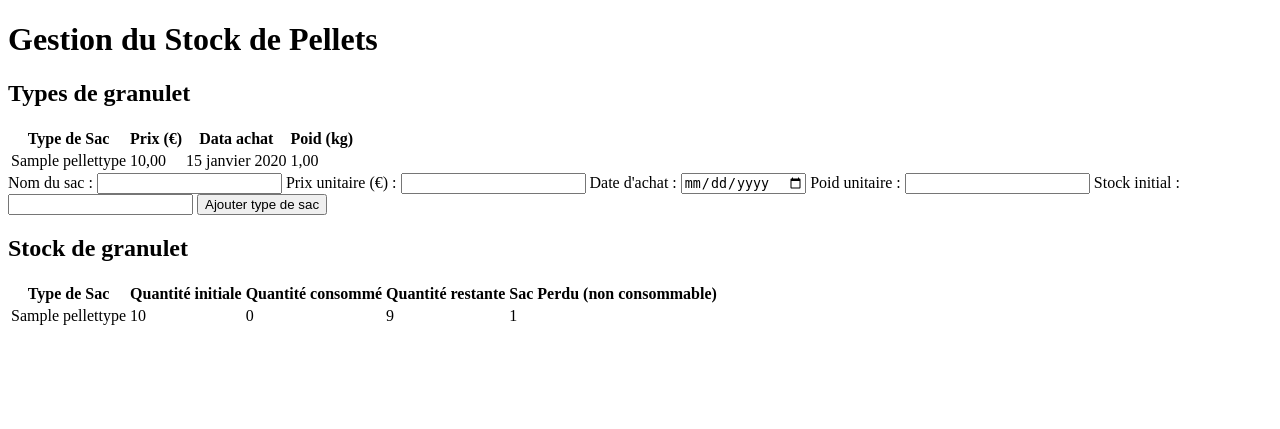
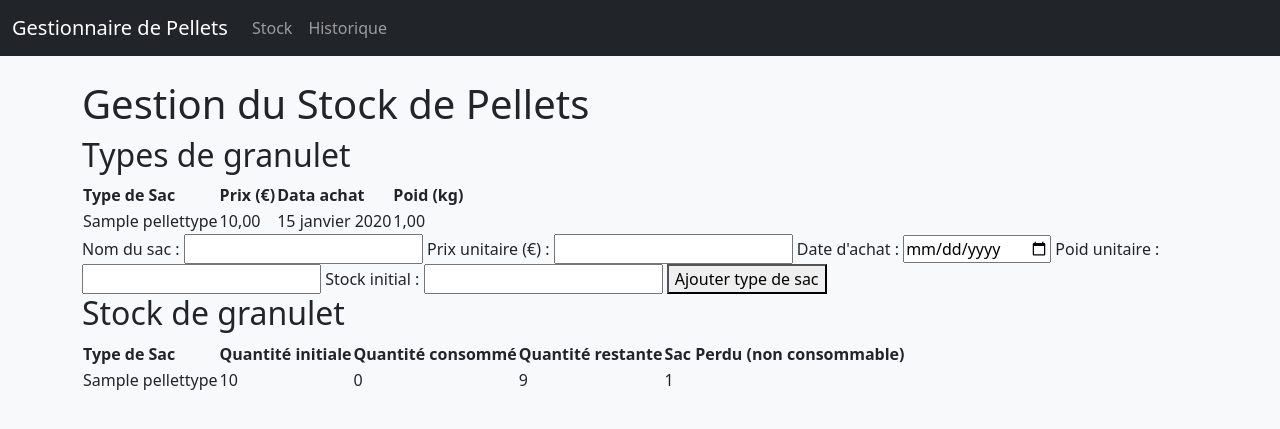
Before and after one commit to collonville-tom/pellet-manager, a Django app: page /pellet_mgmt_app/stock/ in a window 1280 px wide. Shown: the top 429 px of the page. Run offline with Django 5.2, Linux system fonts and the light colour scheme; tables that the repository leaves empty hold one stand-in row (values such as "Sample post").

Commit message:
ajout basique d'un css

```diff
--- /dev/null
+++ b/pellet_mgmt_proj/pellet_mgmt_app/static/pellet_mgmt_app/css/style.css
@@ -0,0 +1,3 @@
+body {
+    background-color: #f8f9fa;
+}
--- a/pellet_mgmt_proj/pellet_mgmt_app/templates/base.html
+++ b/pellet_mgmt_proj/pellet_mgmt_app/templates/base.html
@@ -1,11 +1,42 @@
+{% load static %}
 <!DOCTYPE html>
 <html lang="fr">
 <head>
     <meta charset="UTF-8">
     <meta name="viewport" content="width=device-width, initial-scale=1.0">
-    <title>Application Poêle à Granulés</title>
+    <title>Gestionnaire de Pellets</title>
+    <!-- Bootstrap CSS -->
+    <link href="https://cdn.jsdelivr.net/npm/bootstrap@5.3.2/dist/css/bootstrap.min.css" rel="stylesheet" integrity="sha384-T3c6CoIi6uLrA9TneNEoa7RxnatzjcDSCmG1MXxSR1GAsXEV/Dwwykc2MPK8M2HN" crossorigin="anonymous">
+    <!-- Custom CSS -->
+    <link rel="stylesheet" href="{% static 'pellet_mgmt_app/css/style.css' %}">
 </head>
 <body>
-    {% block content %}noContent{% endblock %}
+    <nav class="navbar navbar-expand-lg navbar-dark bg-dark">
+        <div class="container-fluid">
+            <a class="navbar-brand" href="#">Gestionnaire de Pellets</a>
+            <button class="navbar-toggler" type="button" data-bs-toggle="collapse" data-bs-target="#navbarNav" aria-controls="navbarNav" aria-expanded="false" aria-label="Toggle navigation">
+                <span class="navbar-toggler-icon"></span>
+            </button>
+            <div class="collapse navbar-collapse" id="navbarNav">
+                <ul class="navbar-nav">
+                    <li class="nav-item">
+                        <a class="nav-link" href="{% url 'stock' %}">Stock</a>
+                    </li>
+                    <li class="nav-item">
+                        <a class="nav-link" href="{% url 'historique' %}">Historique</a>
+                    </li>
+                    <!-- Add more navigation links here if needed -->
+                </ul>
+            </div>
+        </div>
+    </nav>
+
+    <div class="container mt-4">
+        {% block content %}
+        {% endblock %}
+    </div>
+
+    <!-- Bootstrap JS Bundle with Popper -->
+    <script src="https://cdn.jsdelivr.net/npm/bootstrap@5.3.2/dist/js/bootstrap.bundle.min.js" integrity="sha384-C6RzsynM9kWDrMNeT87bh95OGNyZPhcTNXj1NW7RuBCsyN/o0jlpcV8Qyq46cDfL" crossorigin="anonymous"></script>
 </body>
 </html>
```
